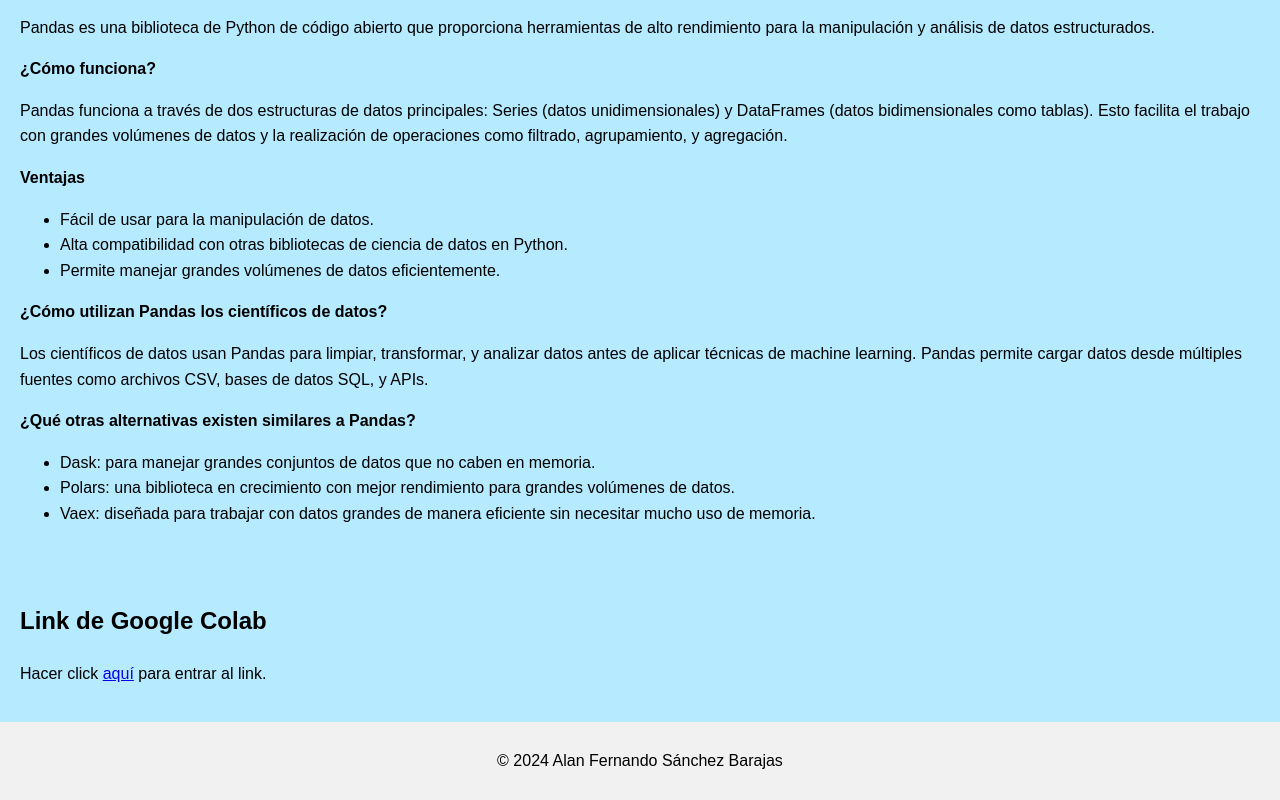
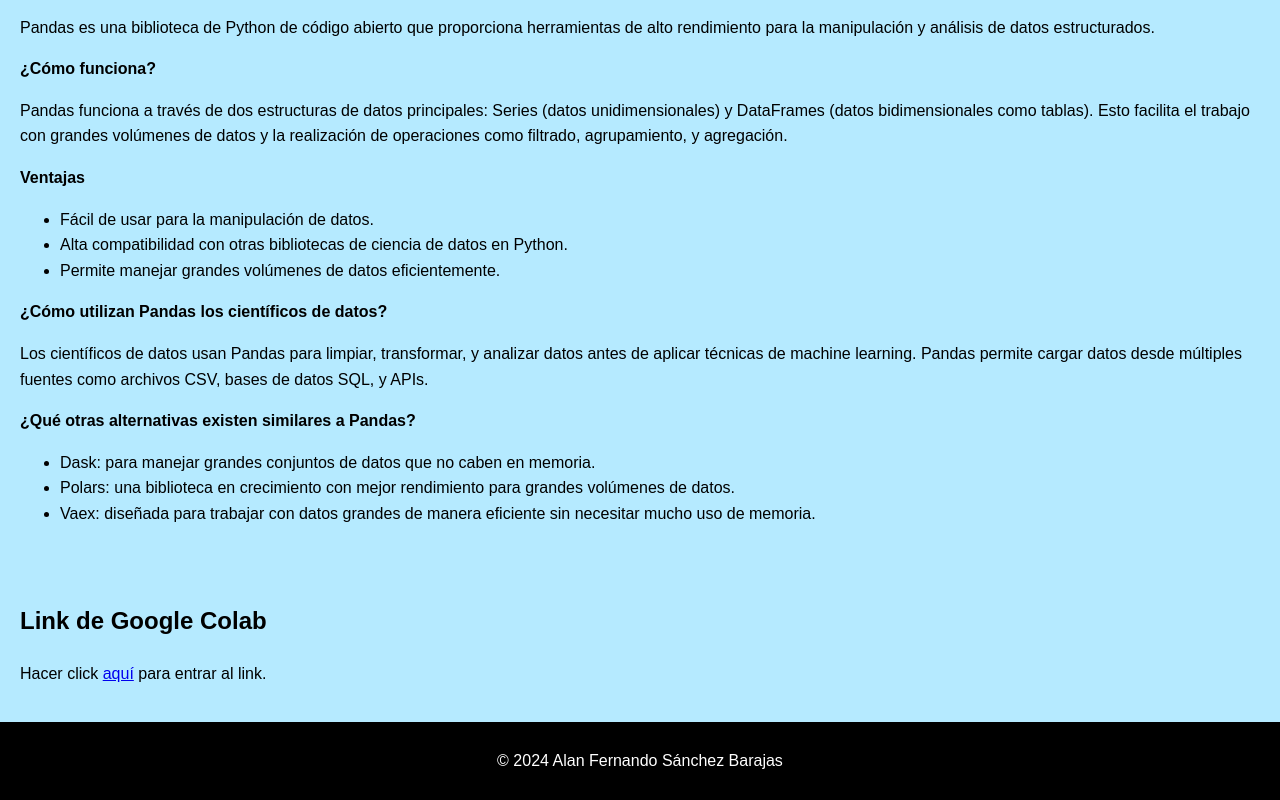
Before and after one commit to alanfsanchez/cienciadedatosejercicio2, a plain HTML site: page index.html in a window 1280 px wide. Shown: the part 592-1392 px from the top of the page. Drawn offline with Linux system fonts and the light colour scheme.

Commit message:
Add files via upload

```diff
--- a/index.html
+++ b/index.html
@@ -37,7 +37,8 @@
         footer {
             text-align: center;
             padding: 10px;
-            background-color: #f1f1f1;
+            background-color: #000000;
+            color: white;
         }
     </style>
 </head>
```
